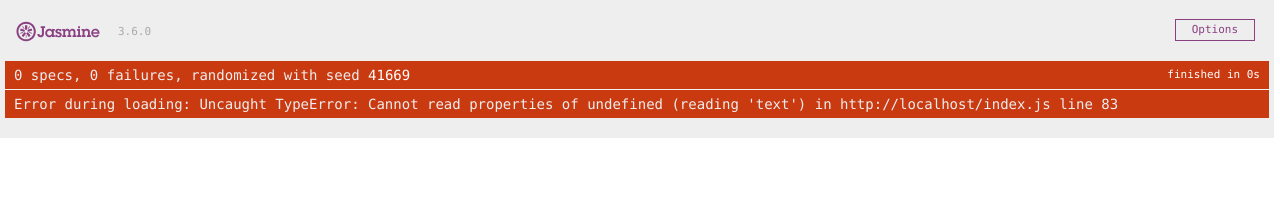
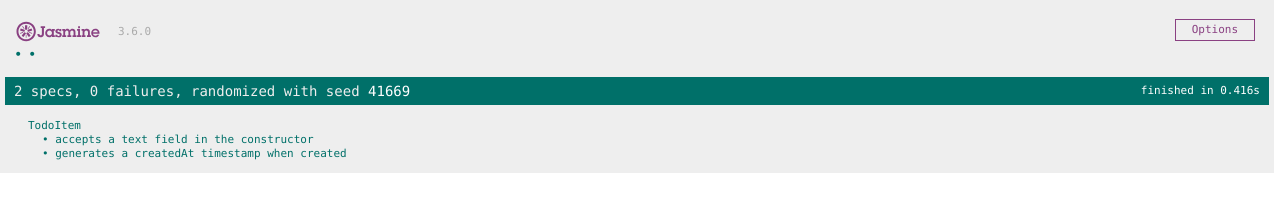
Before and after one commit to magikid/CodeLouJSTodo, a website: page SpecRunner.html in a window 1280 px wide. Drawn offline with Linux system fonts and the light colour scheme; no server answers.

Commit message:
Adds test for TodoItem, shuffles files around

```diff
--- a/SpecRunner.html
+++ b/SpecRunner.html
@@ -12,10 +12,10 @@
   <script src="lib/jasmine-3.6.0/boot.js"></script>
 
   <!-- include source files here... -->
-  <script src="index.js"></script>
+  <script src="src/TodoItem.js"></script>
 
   <!-- include spec files here... -->
-  <script src="spec/appSpec.js"></script>
+  <script src="spec/TodoItemSpec.js"></script>
 
 </head>
 
--- a/index.js
+++ b/index.js
@@ -1,13 +1,3 @@
-class TodoItem {
-  /**
-   * @param {string} text
-   */
-  constructor (text) {
-    this.text = text
-    this.createdAt = Date.now()
-  }
-}
-
 class TodoListApp {
   /**
    * @param {HTMLElement} nextTodoInput
--- /dev/null
+++ b/spec/TodoItemSpec.js
@@ -0,0 +1,16 @@
+/* global describe, it, expect, TodoItem */
+describe('TodoItem', function () {
+  it('accepts a text field in the constructor', function () {
+    const todoItem = new TodoItem('foo')
+
+    expect(todoItem.text).toEqual('foo')
+  })
+
+  it('generates a createdAt timestamp when created', function () {
+    const initialTime = Date.now()
+    const todoItem = new TodoItem('foo')
+
+    expect(todoItem.createdAt).toBeGreaterThanOrEqual(initialTime)
+    expect(todoItem.createdAt).toBeCloseTo(initialTime)
+  })
+})
--- /dev/null
+++ b/src/TodoItem.js
@@ -0,0 +1,9 @@
+class TodoItem {
+  /**
+   * @param {string} text
+   */
+  constructor (text) {
+    this.text = text
+    this.createdAt = Date.now()
+  }
+}
```
Also changed, not shown: index.html (+1 -0 lines).
